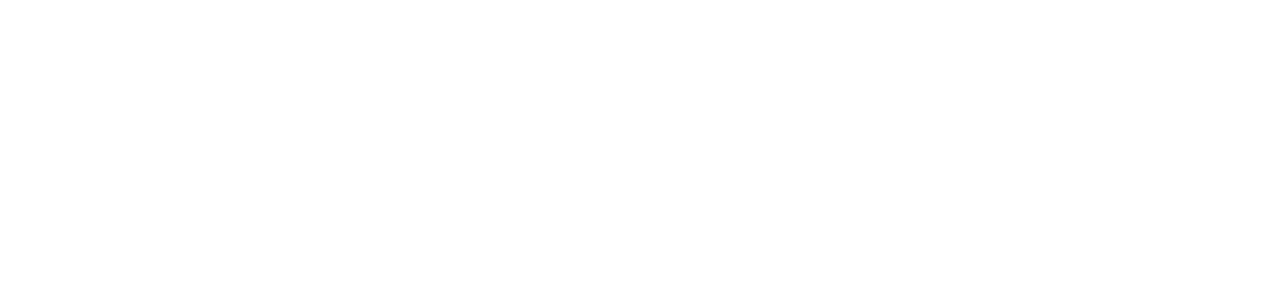
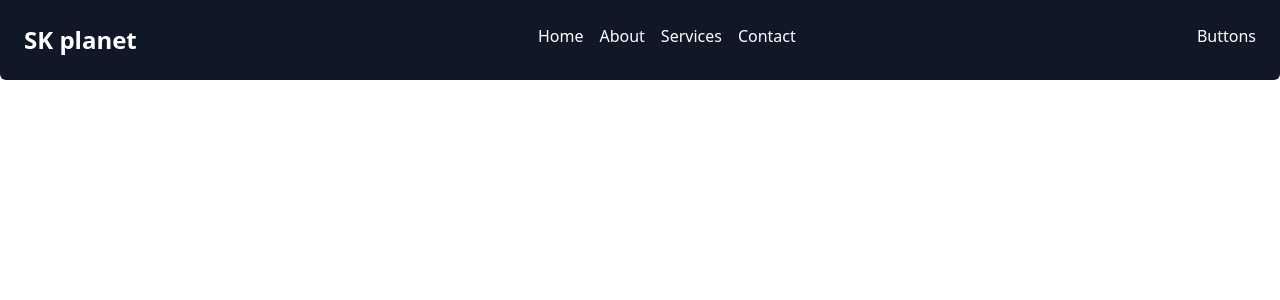
Before and after one commit to rasung82/beyond-career, a Nuxt app: page /tailwind-css/flex in a window 1280 px wide. Before the commit this address had no page. Shown: the top 300 px of the page. Built offline with nearby package versions, Linux system fonts and the light colour scheme.

Commit message:
Upload tailwind-css

```diff
--- a/app.vue
+++ b/app.vue
@@ -5,5 +5,5 @@
 </template>
 
 <script setup lang="ts">
-console.log('App...')
+console.log('woors) App...');
 </script>
--- a/eslint.config.mjs
+++ b/eslint.config.mjs
@@ -6,7 +6,7 @@ export default withNuxt(
   // Your custom configs here
   {
     rules: {
-      'no-console': 'off',
+      'no-console': 'warn',
     },
   },
   skipFormatting,
--- /dev/null
+++ b/pages/tailwind-css/flex.vue
@@ -0,0 +1,18 @@
+<template>
+  <header class="bg-gray-900 text-white p-6 rounded-b-md">
+    <nav class="flex justify-between">
+      <div class="text-2xl font-bold">SK planet</div>
+      <ul class="flex gap-4">
+        <li>Home</li>
+        <li>About</li>
+        <li>Services</li>
+        <li>Contact</li>
+      </ul>
+      <div>Buttons</div>
+    </nav>
+  </header>
+</template>
+
+<script setup lang="ts"></script>
+
+<style scoped></style>
--- /dev/null
+++ b/pages/tailwind-css/font.vue
@@ -0,0 +1,7 @@
+<template>
+  <div></div>
+</template>
+
+<script setup lang="ts"></script>
+
+<style scoped></style>
--- a/pages/tailwind-css/index.vue
+++ b/pages/tailwind-css/index.vue
@@ -1,11 +1,17 @@
 <template>
-  <div>
-    <h1 class="text-3xl font-bold">Tailwind CSS 실습</h1>
+  <div class="container">
+    <h1 class="text-3xl font-bold mb-3">Tailwind CSS 실습</h1>
+    <ul class="space-y-1">
+      <li><NuxtLink to="/tailwind-css/typography">Typography</NuxtLink></li>
+      <li><NuxtLink to="/tailwind-css/color-border">ColorBorder</NuxtLink></li>
+      <li><NuxtLink to="/tailwind-css/spacing">Spacing</NuxtLink></li>
+      <li><NuxtLink to="/tailwind-css/container">Container</NuxtLink></li>
+    </ul>
   </div>
 </template>
 
 <script setup lang="ts">
-console.log('woors) Pages.tailwindcss...')
+console.log('woors) Pages.tailwind-css..');
 </script>
 
 <style scoped></style>
```
Also changed, not shown: .prettierrc.json.
